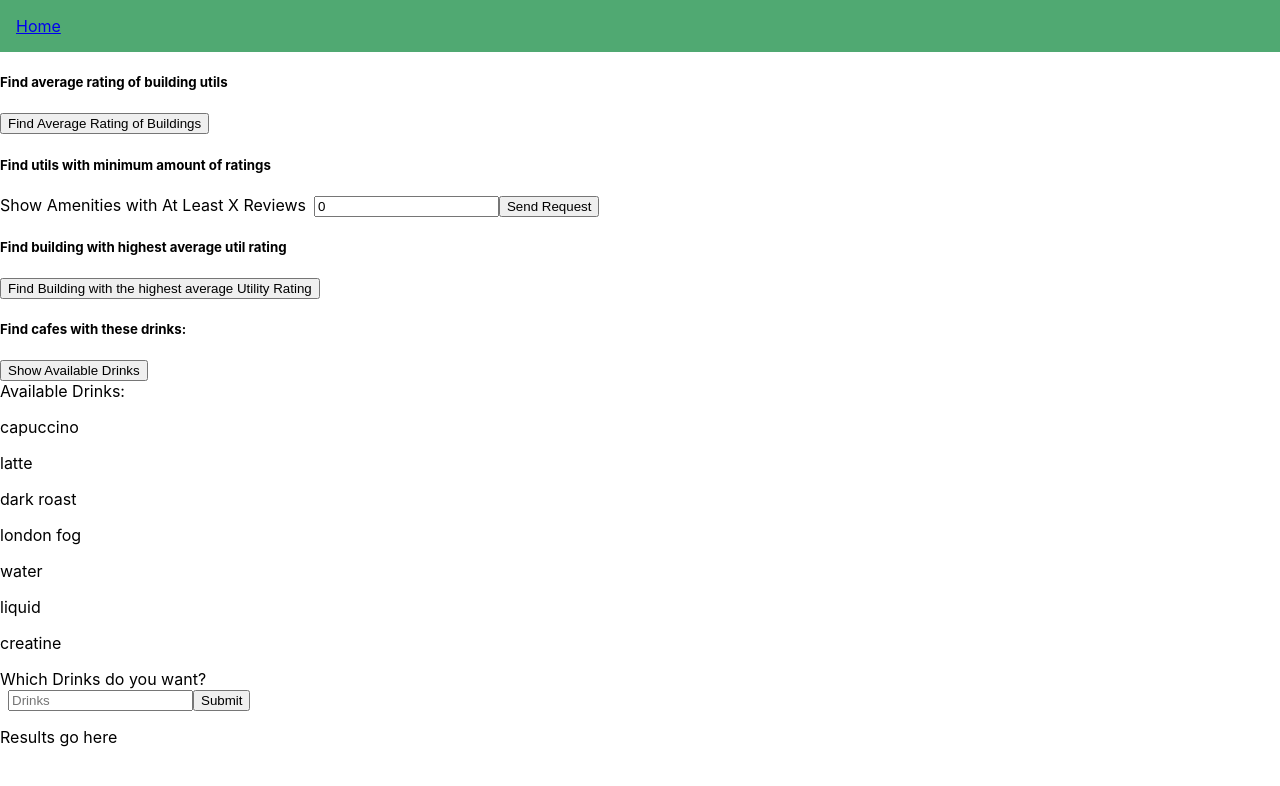
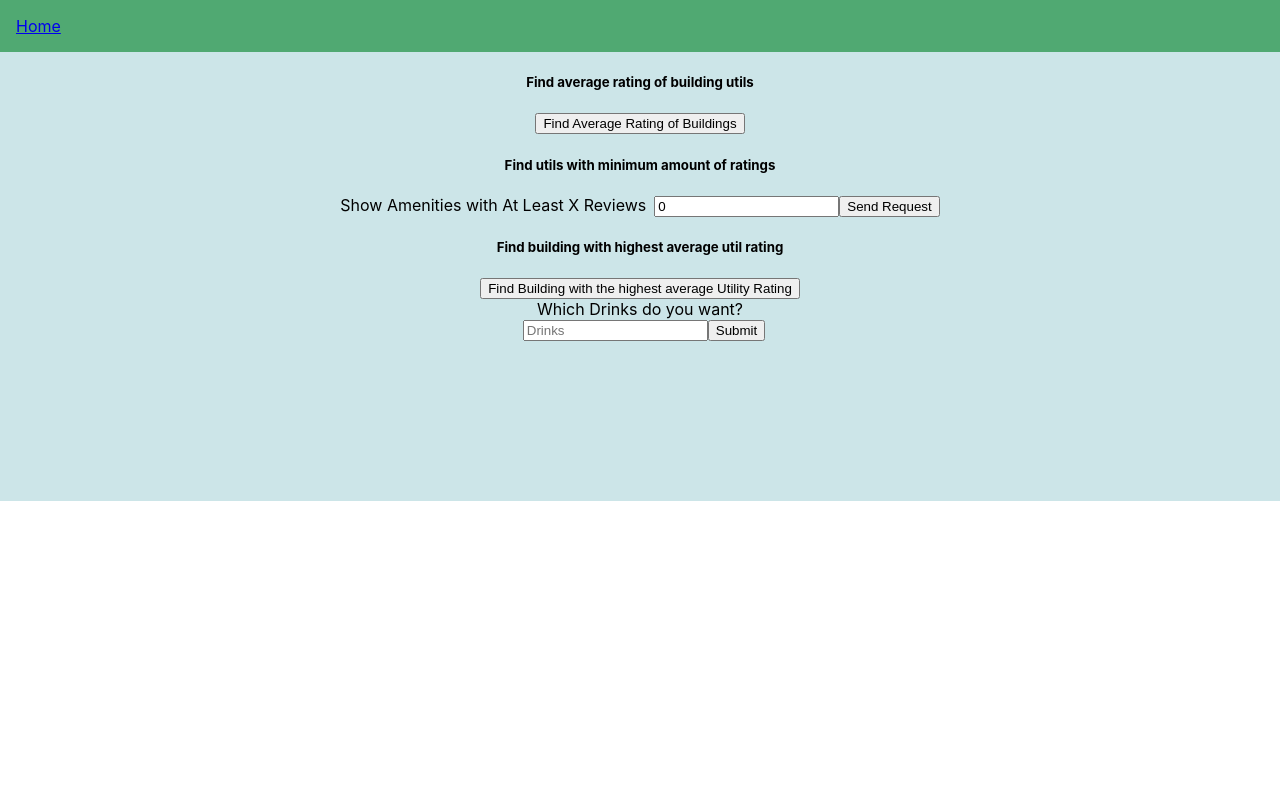
Before and after one commit to elee131/UBCSurvivalKit, a React (Create React App) app in the folder cs304-frontend/: page /features in a window 1280 px wide. Shown: the top 786 px of the page. Built offline with nearby package versions, Linux system fonts and the light colour scheme.

Commit message:
fixed the styling for features
fixed the styling for features

```diff
--- a/cs304-frontend/src/pages/Features.js
+++ b/cs304-frontend/src/pages/Features.js
@@ -1,10 +1,6 @@
 import { useState } from "react";
 import { Link } from "react-router-dom";
-
-// TODO: Aggregation Group By: find average rating of utilities in buildings
-// TODO: Aggregation Having: display utilities with x amount of reviews
-// TODO: Nested Aggregation with Group By: Find building with highest rating of utils
-// TODO: Division: Cafes with all drinks a user wants
+import "./Utilities.css";
 
 const determineType = (id) => {
   if (id >= 10000000 && id < 20000000) return "Washroom";
@@ -15,31 +11,20 @@ const determineType = (id) => {
 
 function App() {
   const [minRatings, setMinRatings] = useState(0);
-  const drinks = [
-    "capuccino",
-    "latte",
-    "dark roast",
-    "london fog",
-    "water",
-    "liquid",
-    "creatine",
-  ];
-
-
   const [averageRatings, setAverageRatings] = useState([]);
   const [minimumReviewUtil, setMinimumReviewUtil] = useState([]);
   const [bestBuildings, setBestBuildings] = useState([]);
+  const [cafeWithDrinks, setCafeWithDrinks] = useState([]);
 
+//  const [showDrinks, setShowDrinks] = useState(true);
 
-  const [showDrinks, setShowDrinks] = useState(true);
   const [wantedDrinks, setWantedDrinks] = useState("");
 
   const fetchAverageRatings = async () => {
     try {
       const response = await fetch(`/average-rating`);
       const result = await response.json();
-      const data = result.data;
-      setAverageRatings(data);
+      setAverageRatings(result.data);
     } catch (error) {
       console.log(error.message);
     }
@@ -49,11 +34,9 @@ function App() {
     try {
       const response = await fetch(`/util-with-numReviews?minReviewNum=${minRatings}`);
       const result = await response.json();
-
       if (result.success) {
-        const data = result.data;
-        setMinimumReviewUtil(data);
-        console.log(data);
+        setMinimumReviewUtil(result.data);
+        console.log(result.data);
       } else {
         alert(result.message);
       }
@@ -62,15 +45,13 @@ function App() {
     }
   };
 
-
   const fetchBestRatedBuilding = async () => {
-  try{
+    try {
       const response = await fetch(`/best-rated-building`);
       const result = await response.json();
       if (result.success) {
-          const data = result.data;
-          setBestBuildings(data);
-          console.log(data);
+        setBestBuildings(result.data);
+        console.log(result.data);
       } else {
         alert(result.message);
       }
@@ -79,30 +60,43 @@ function App() {
     }
   };
 
+  const fetchCafeWithDrinks = async () => {
+    try {
+      const response = await fetch(`/find-cafes-with-drink?selectedDrinks=${wantedDrinks}`);
+      const result = await response.json();
+      if (result.success) {
+        setCafeWithDrinks(result.data);
+        console.log(result.data);
+      } else {
+        setCafeWithDrinks([]);
+        alert(result.message);
+      }
+    } catch (error) {
+      console.log(error.message);
+    }
+  };
+
   return (
-    <div>
+    <div className = "features-container">
       <div className="Navbar">
         <Link to="/"> Home </Link>
       </div>
+
       <div>
         <h5>Find average rating of building utils</h5>
         <button onClick={fetchAverageRatings}>
           Find Average Rating of Buildings
         </button>
-
         <div>
           {averageRatings.map(([buildingName, rating], index) => (
             <div key={index} className="rating-item">
-              <p>
-                <strong>Building:</strong> {buildingName}
-              </p>
-              <p>
-                <strong>Rating:</strong> {rating.toFixed(2)}
-              </p>
+              <p><strong>Building:</strong> {buildingName}</p>
+              <p><strong>Rating:</strong> {rating.toFixed(2)}</p>
             </div>
           ))}
         </div>
       </div>
+
       <div>
         <h5>Find utils with minimum amount of ratings</h5>
         <label>
@@ -110,13 +104,10 @@ function App() {
           <input
             type="number"
             value={minRatings}
-            onChange={(e) => {
-              setMinRatings(e.target.value);
-            }}
+            onChange={(e) => setMinRatings(e.target.value)}
           />
           <button onClick={fetchMinReviewUtil}>Send Request</button>
         </label>
-
         <div>
           {minimumReviewUtil.map(([utilityID, rating]) => (
             <div key={utilityID} className="util-item">
@@ -127,11 +118,10 @@ function App() {
           ))}
         </div>
       </div>
+
       <div>
         <h5>Find building with highest average util rating</h5>
-        <button
-          onClick={fetchBestRatedBuilding}
-        >
+        <button onClick={fetchBestRatedBuilding}>
           Find Building with the highest average Utility Rating
         </button>
         <div>
@@ -144,37 +134,26 @@ function App() {
         </div>
       </div>
 
+
 <div>
-        <h5>Find cafes with these drinks:</h5>
-        <button
-          onClick={() => {
-            setShowDrinks(!showDrinks);
-          }}
-        >
-          Show Available Drinks
-        </button>
-        <div hidden={!showDrinks}>
-          Available Drinks:
-          {drinks.map((drink, index) => (
-            <p key={index}>{drink}</p>
-          ))}
-        </div>
         <div>Which Drinks do you want?</div>
         <input
           type="text"
           placeholder="Drinks"
-          onChange={(e) => {
-            setWantedDrinks(e.target.value);
-          }}
+          onChange={(e) => setWantedDrinks(e.target.value)}
         />
-        <button
-          onClick={() => {
-            alert(`Submitting api call with drinks: ${wantedDrinks}`);
-          }}
-        >
+        <button onClick={fetchCafeWithDrinks}>
           Submit
         </button>
-        <p>Results go here</p>
+        <div>
+       {cafeWithDrinks.map(([cafeId, name, hours, buildingCode]) => (
+          <div key={cafeId} className="cafe-item">
+         <p><strong>Cafe Name:</strong> {name}</p>
+         <p><strong>Building Code:</strong> {buildingCode}</p>
+         <p><strong>Operating Hours:</strong> {hours}</p>
+          </div>
+                  ))}
+       </div>
       </div>
     </div>
   );
--- a/cs304-frontend/src/pages/Utilities.css
+++ b/cs304-frontend/src/pages/Utilities.css
@@ -3,6 +3,13 @@
     height: 100vh;
     text-align: center;
 
+}
+
+.features-container{
+  background-color: #cce5e8;
+    text-align: center;
+    padding-bottom: 10rem;
+    margin-bottom: 1rem;
 }
 
 
```
Lines whose indentation alone changed are shown as unchanged.
